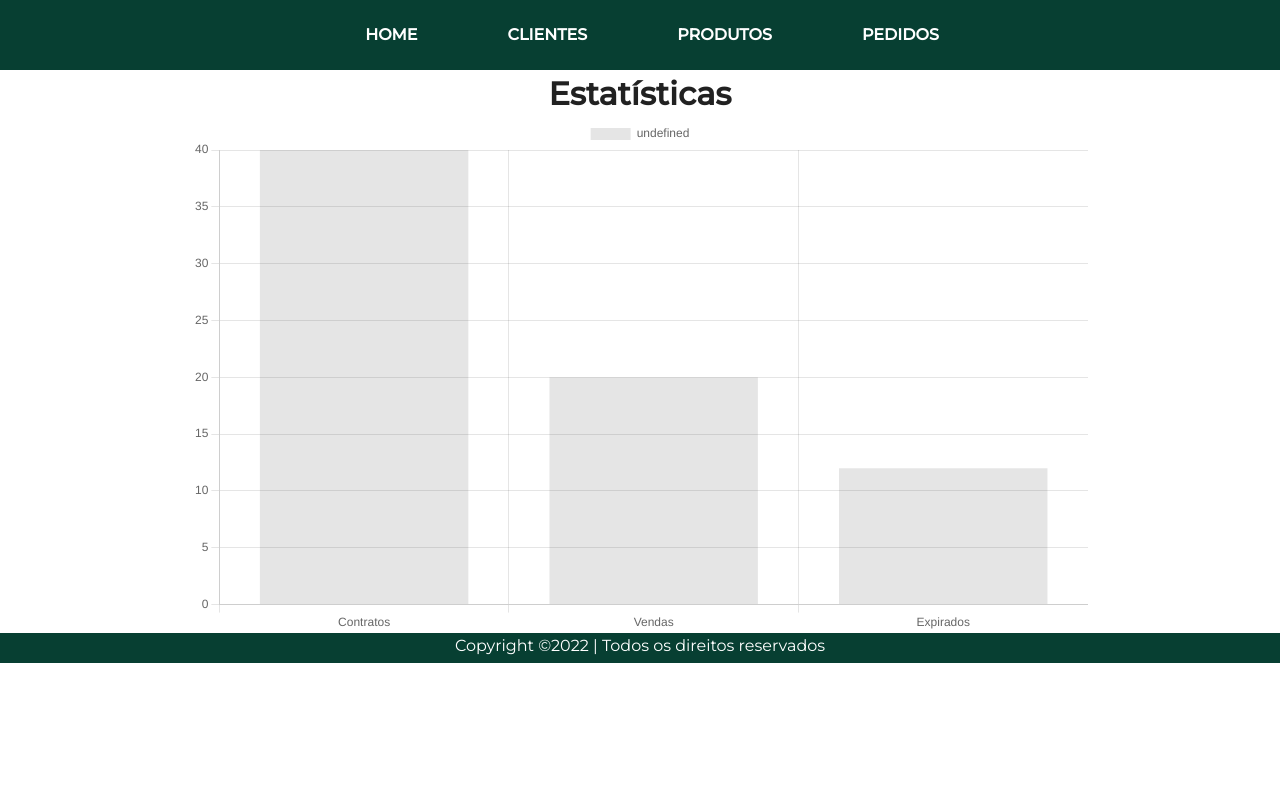
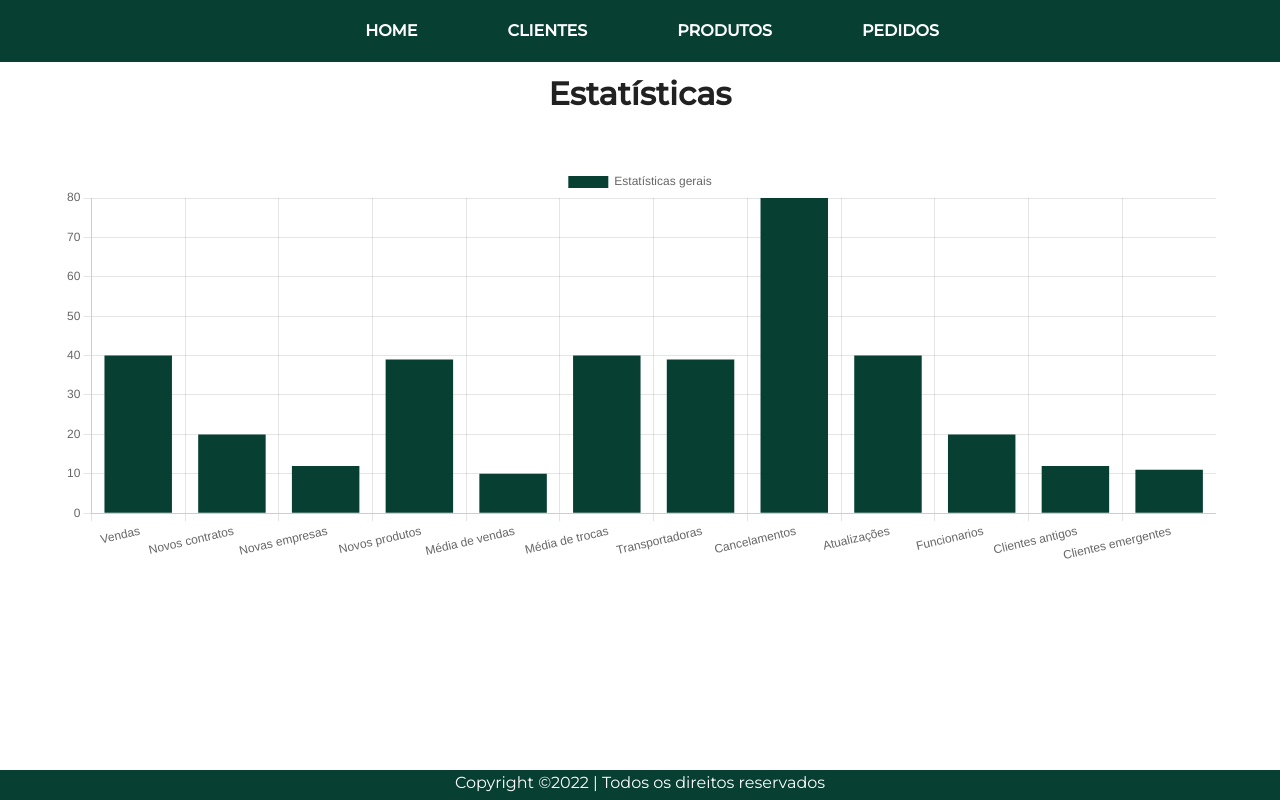
Before and after one commit to Moura-Dev/my_orders_front-end, a Vue app: page / in a window 1280 px wide. Built offline with nearby package versions, Linux system fonts and the light colour scheme; what maska would draw is missing.

Commit message:
update barchart

```diff
--- /dev/null
+++ b/src/components/custom-bar.vue
@@ -0,0 +1,104 @@
+<template>
+  <Bar
+    :chart-options="chartOptions"
+    :chart-data="chartData"
+    :chart-id="chartId"
+    :dataset-id-key="datasetIdKey"
+    :plugins="plugins"
+    :css-classes="cssClasses"
+    :styles="styles"
+    :width="width"
+    :height="height"
+  />
+</template>
+
+<script>
+import { Bar } from "vue-chartjs/legacy";
+
+import {
+  Chart as ChartJS,
+  Title,
+  Tooltip,
+  Legend,
+  BarElement,
+  CategoryScale,
+  LinearScale,
+} from "chart.js";
+
+ChartJS.register(
+  Title,
+  Tooltip,
+  Legend,
+  BarElement,
+  CategoryScale,
+  LinearScale
+);
+
+export default {
+  name: "BarChart",
+  components: {
+    Bar,
+  },
+  props: {
+    chartId: {
+      type: String,
+      default: "bar-chart",
+    },
+    datasetIdKey: {
+      type: String,
+      default: "label",
+    },
+    width: {
+      type: Number,
+      default: 400,
+    },
+    height: {
+      type: Number,
+      default: 400,
+    },
+    cssClasses: {
+      default: "",
+      type: String,
+    },
+    styles: {
+      type: Object,
+      default: () => {},
+    },
+    plugins: {
+      type: Array,
+      default: () => [],
+    },
+  },
+  data() {
+    return {
+      chartData: {
+        labels: [
+          "Vendas",
+          "Novos contratos",
+          "Novas empresas",
+          "Novos produtos",
+          "Média de vendas",
+          "Média de trocas",
+          "Transportadoras",
+          "Cancelamentos",
+          "Atualizações",
+          "Funcionarios",
+          "Clientes antigos",
+          "Clientes emergentes",
+        ],
+        datasets: [
+          {
+            label: "Estatísticas gerais",
+            backgroundColor: "#073f32",
+            data: [40, 20, 12, 39, 10, 40, 39, 80, 40, 20, 12, 11],
+          },
+        ],
+      },
+      chartOptions: {
+        responsive: true,
+        maintainAspectRatio: false,
+      },
+    };
+  },
+};
+</script>
--- a/src/views/custom-home.vue
+++ b/src/views/custom-home.vue
@@ -1,94 +1,32 @@
 <template>
-  <div>
-    <h1 class="text-center">Estatísticas</h1>
-    <div class="stats">
-      <Bar
-        :chart-options="chartOptions"
-        :chart-data="chartData"
-        :chart-id="chartId"
-        :dataset-id-key="datasetIdKey"
-        :plugins="plugins"
-        :css-classes="cssClasses"
-        :styles="styles"
-        :width="width"
-        :height="height"
-      />
+  <div id="home">
+    <h1 class="text-center pt-2">Estatísticas</h1>
+    <div class="chartbar">
+      <BarChart />
     </div>
   </div>
 </template>
 
 <script>
-import { Bar } from "vue-chartjs/legacy";
-import {
-  Chart as ChartJS,
-  Title,
-  Tooltip,
-  Legend,
-  BarElement,
-  CategoryScale,
-  LinearScale,
-} from "chart.js";
-
-ChartJS.register(
-  Title,
-  Tooltip,
-  Legend,
-  BarElement,
-  CategoryScale,
-  LinearScale
-);
+import BarChart from "../components/custom-bar.vue";
 
 export default {
+  name: "App",
   components: {
-    Bar,
-  },
-  props: {
-    chartId: {
-      type: String,
-      default: "bar-chart",
-    },
-    datasetIdKey: {
-      type: String,
-      default: "label",
-    },
-    width: {
-      type: Number,
-      default: 400,
-    },
-    height: {
-      type: Number,
-      default: 230,
-    },
-    cssClasses: {
-      default: "",
-      type: String,
-    },
-    styles: {
-      type: Object,
-      default: () => {},
-    },
-    plugins: {
-      type: Object,
-      default: () => {},
-    },
-  },
-  data() {
-    return {
-      chartData: {
-        labels: ["Contratos", "Vendas", "Expirados"],
-        datasets: [{ data: [40, 20, 12] }],
-      },
-      chartOptions: {
-        responsive: true,
-      },
-    };
+    BarChart,
   },
 };
 </script>
 
 <style scoped>
-.stats {
-  max-width: 70%;
+#home {
+  width: 100%;
+  height: 100%;
+}
+
+.chartbar {
+  max-width: 90%;
   margin: 0 auto;
+  padding-top: 3em;
 }
 </style>
```
